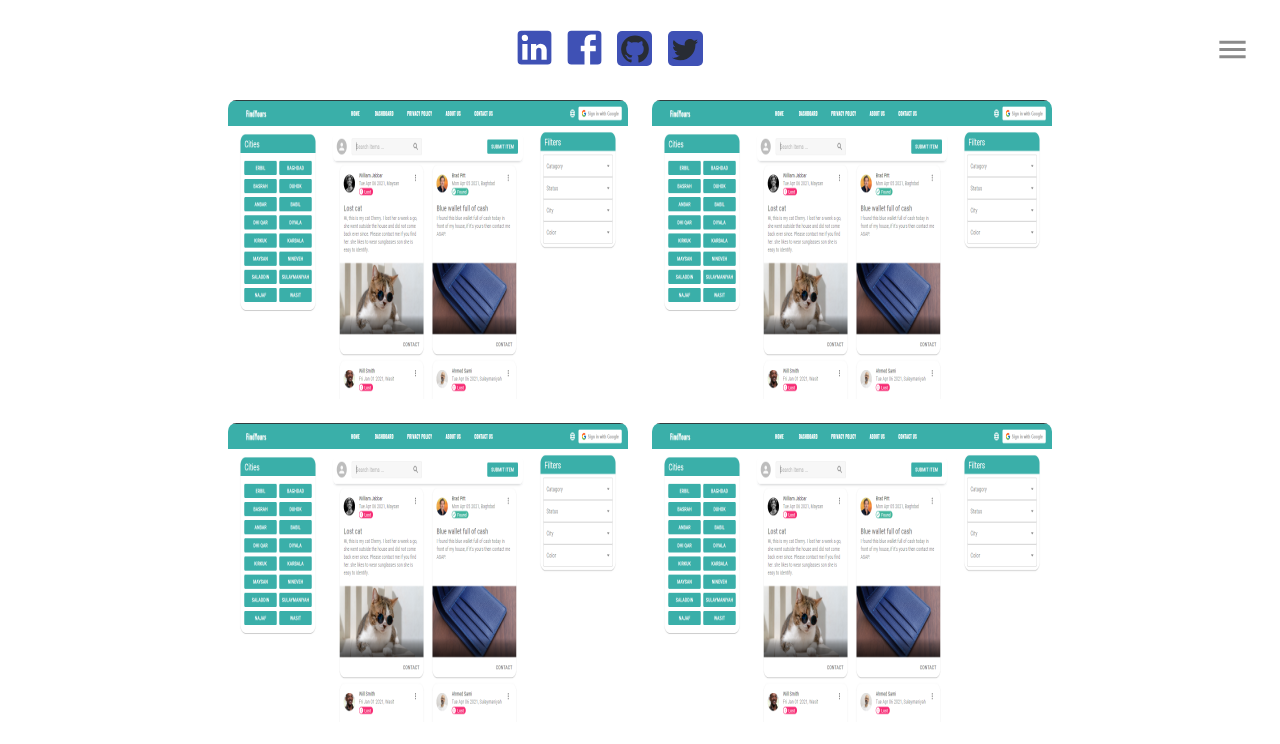
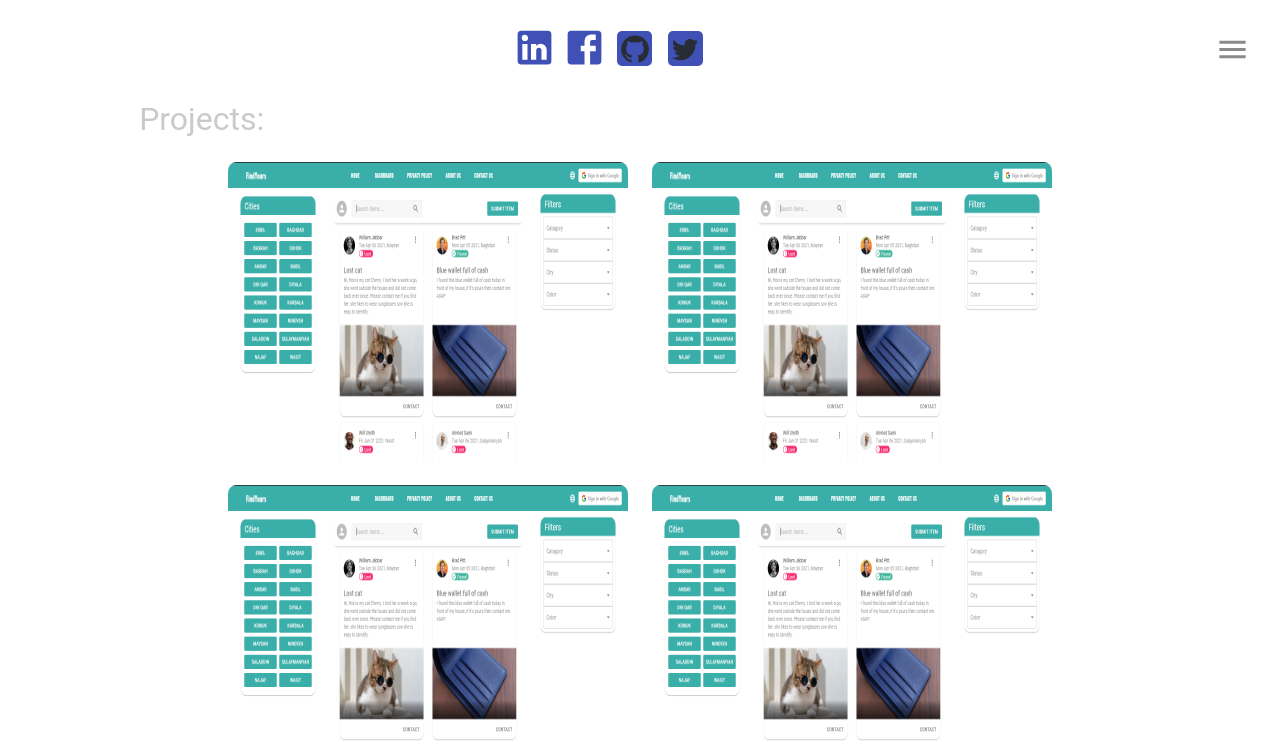
Before and after one commit to murtaja1/new-portfolio, a React (Create React App) app: page /projects in a window 1280 px wide. Shown: the top 744 px of the page. Built offline with nearby package versions, Linux system fonts and the light colour scheme.

Commit message:
Build: add title to projects

```diff
--- a/src/containers/projects/Projects.tsx
+++ b/src/containers/projects/Projects.tsx
@@ -1,17 +1,20 @@
-import { Container, Grid, useMediaQuery } from "@mui/material";
+import { Container, Grid, Typography, useMediaQuery } from "@mui/material";
 import ProjectCard from "../../components/project/ProjectCard";
 
 const h = ["React.js", "JavaScript", "JavaScript", "JavaScript", "JavaScript"];
-const links = ["Repo", "Preview"];
 
 function Projects() {
 	const mobile = useMediaQuery("(min-width:600px)");
 
 	return (
-		<Container maxWidth='xl'
+		<Container
+			maxWidth="xl"
 			sx={{ mt: mobile ? "100px" : "10px", mb: mobile ? "10px" : "100px" }}
 		>
 			<Grid container justifyContent="center" alignItems="center" spacing={3}>
+				<Grid item xs={9.8}>
+					<Typography variant="h2">Projects:</Typography>
+				</Grid>
 				{h.map((_, index) => (
 					<Grid key={index} item>
 						<ProjectCard />
```
